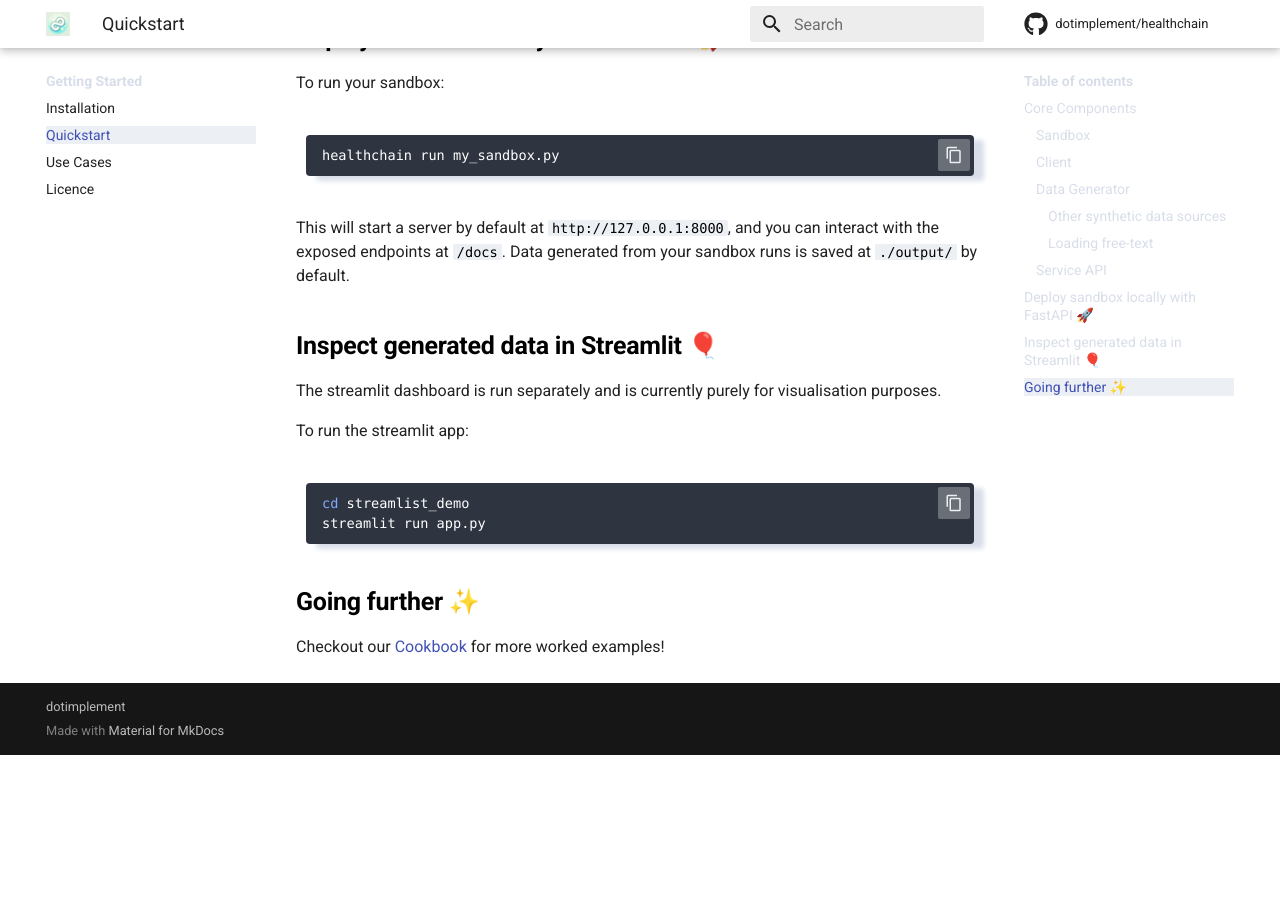
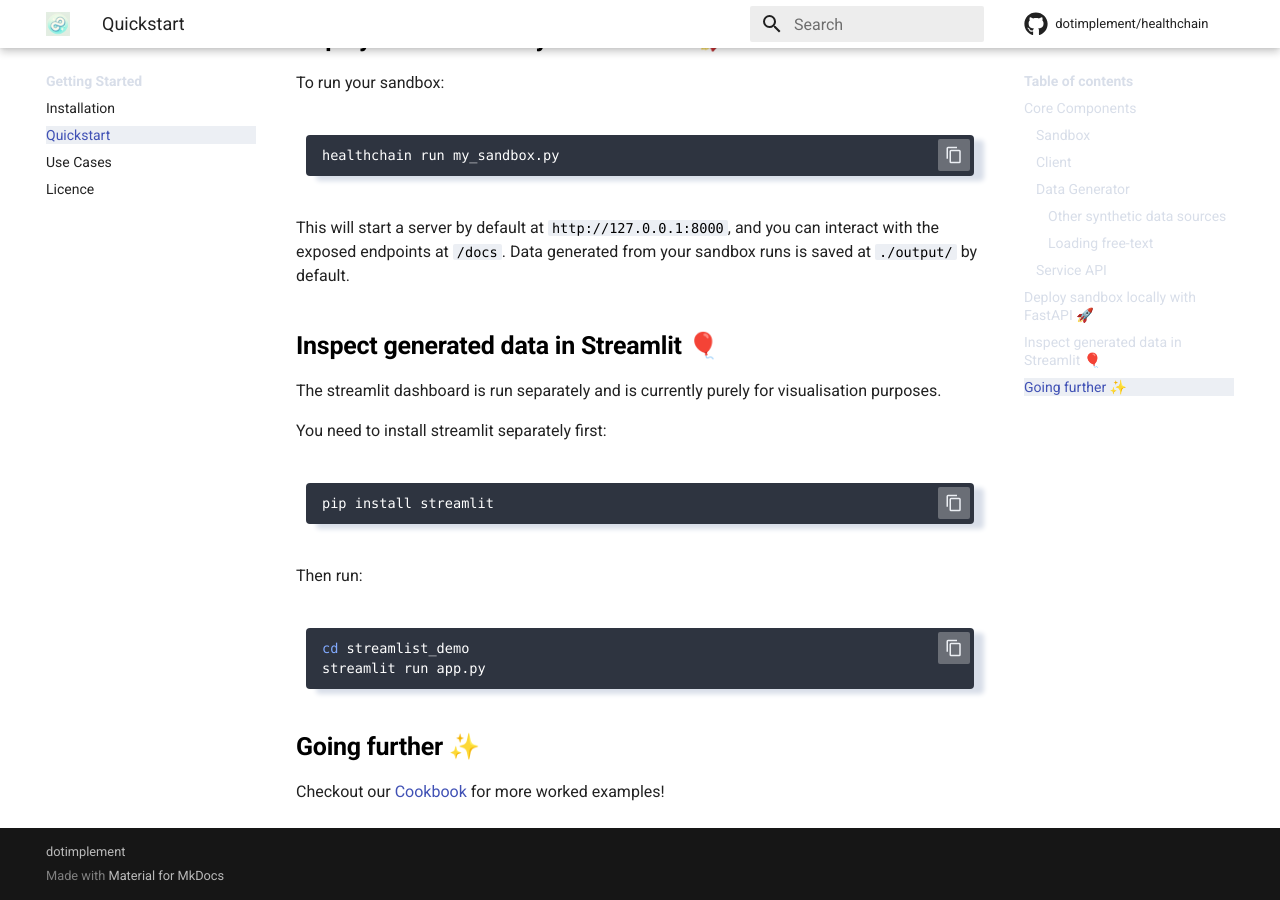
Before and after one commit to dotimplement/HealthChain, an MkDocs documentation site: the page built from docs/quickstart.md, in a window 1280 px wide and 900 px high, scrolled down 5015 px. Built offline with MkDocs 1.6.1 and Material for MkDocs 9.7.7, drawn with Linux system fonts in a browser that asks for light colours; comment, search, counter and statistics services are not loaded; before the commit the page ends 5770 px from its top, so only the background shows below that.

Commit message:
Update documentation

````diff
--- a/docs/quickstart.md
+++ b/docs/quickstart.md
@@ -279,7 +279,11 @@
 ## Inspect generated data in Streamlit 🎈
 The streamlit dashboard is run separately and is currently purely for visualisation purposes.
 
-To run the streamlit app:
+You need to install streamlit separately first:
+```bash
+pip install streamlit
+```
+Then run:
 
 ```bash
 cd streamlist_demo
````
Also changed, not shown: README.md (+1 -0 lines).
